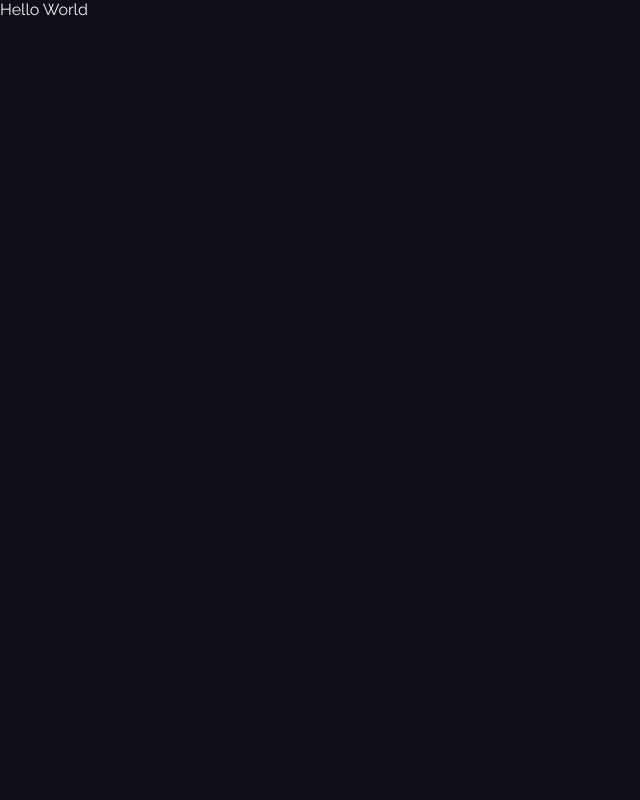
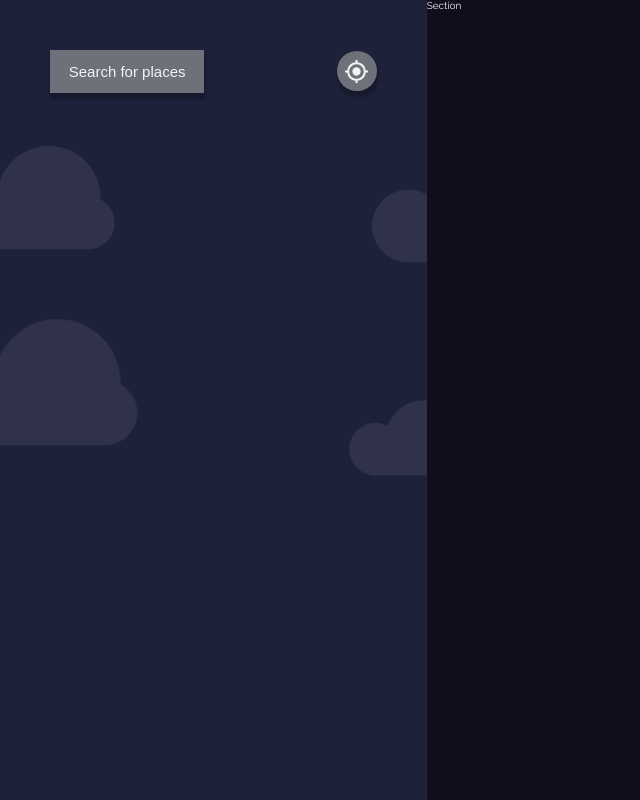
Before and after one commit to hmdNetizen/weather-app, a React (Create React App) app: page / in a window 1280 px wide. Shown: the whole page, without its empty margins (0-640 px from the left). Built offline with nearby package versions, Linux system fonts and the light colour scheme.

Commit message:
Implemented the layout of the aside and the  main sections

```diff
--- a/package.json
+++ b/package.json
@@ -13,6 +13,7 @@
     "axios": "^0.21.1",
     "react": "^17.0.2",
     "react-dom": "^17.0.2",
+    "react-icons": "^4.2.0",
     "react-redux": "^7.2.4",
     "react-scripts": "4.0.3",
     "redux": "^4.1.0",
--- /dev/null
+++ b/src/components/layouts/Aside.tsx
@@ -0,0 +1,22 @@
+import cloudBackground from "../../assets/Cloud-background.png";
+import { MdMyLocation } from "react-icons/md";
+
+const AsideContent: React.FC = () => {
+  return (
+    <aside className="aside">
+      <img
+        src={cloudBackground}
+        alt="cloud background"
+        className="aside__background"
+      />
+      <div className="aside__wrapper">
+        <button className="aside__button">Search for places</button>
+        <div className="aside__icon__wrapper">
+          <MdMyLocation size={25} />
+        </div>
+      </div>
+    </aside>
+  );
+};
+
+export default AsideContent;
--- /dev/null
+++ b/src/components/layouts/MainContents.tsx
@@ -0,0 +1,12 @@
+import AsideContent from "./Aside";
+
+const MainContents: React.FC = () => {
+  return (
+    <main className="main">
+      <AsideContent />
+      <section className="section">Section</section>
+    </main>
+  );
+};
+
+export default MainContents;
--- a/src/index.tsx
+++ b/src/index.tsx
@@ -1,8 +1,13 @@
 import ReactDOM from "react-dom";
 import "./sass/index.css";
+import MainContents from "./components/layouts/MainContents";
 
 const App = () => {
-  return <div>Hello World</div>;
+  return (
+    <div>
+      <MainContents />
+    </div>
+  );
 };
 
 ReactDOM.render(<App />, document.getElementById("root"));
--- a/src/sass/abstracts/_variables.scss
+++ b/src/sass/abstracts/_variables.scss
@@ -2,3 +2,6 @@
 $color-primary: #100e1d;
 $color-secondary: #1e213a;
 $color-white: #f3f3f3;
+$color-grey: #6e707a;
+$color-grey-1: #666669;
+$color-grey-2: #535355;
--- a/src/sass/base/_base.scss
+++ b/src/sass/base/_base.scss
@@ -4,6 +4,10 @@
   padding: 0;
   margin: 0;
   box-sizing: border-box;
+}
+
+html {
+  font-size: 62.5%;
 }
 
 body {
--- a/src/sass/index.css
+++ b/src/sass/index.css
@@ -5,6 +5,10 @@
   margin: 0;
   -webkit-box-sizing: border-box;
           box-sizing: border-box;
+}
+
+html {
+  font-size: 62.5%;
 }
 
 body {
@@ -20,4 +24,86 @@ ul {
 a {
   text-decoration: none;
 }
+
+.aside {
+  background: #1e213a;
+  height: 100%;
+  position: relative;
+  overflow: hidden;
+  padding: 5em;
+}
+
+.aside__background {
+  max-width: 75em;
+  position: absolute;
+  top: 10em;
+  left: -11em;
+  opacity: 0.075;
+}
+
+.aside__wrapper {
+  display: -webkit-box;
+  display: -ms-flexbox;
+  display: flex;
+  -webkit-box-pack: justify;
+      -ms-flex-pack: justify;
+          justify-content: space-between;
+  -webkit-box-align: center;
+      -ms-flex-align: center;
+          align-items: center;
+}
+
+.aside__button {
+  background: #6e707a;
+  color: #f3f3f3;
+  font-size: 1.5rem;
+  font-weight: 400;
+  padding: 0.85em 1.25em;
+  border: 0;
+  outline: none;
+  cursor: pointer;
+  -webkit-box-shadow: 1px 5px 3px 1px rgba(0, 0, 0, 0.25);
+  box-shadow: 1px 5px 3px 1px rgba(0, 0, 0, 0.25);
+}
+
+.aside__button:hover {
+  background: #666669;
+}
+
+.aside__button:active {
+  outline: none;
+  background: #535355;
+}
+
+.aside__icon__wrapper {
+  display: -webkit-box;
+  display: -ms-flexbox;
+  display: flex;
+  -webkit-box-pack: center;
+      -ms-flex-pack: center;
+          justify-content: center;
+  -webkit-box-align: center;
+      -ms-flex-align: center;
+          align-items: center;
+  width: 4em;
+  height: 4em;
+  background: #6e707a;
+  border-radius: 50%;
+  -webkit-box-shadow: 1px 5px 3px 1px rgba(0, 0, 0, 0.25);
+  box-shadow: 1px 5px 3px 1px rgba(0, 0, 0, 0.25);
+}
+
+.main {
+  display: -ms-grid;
+  display: grid;
+  -ms-grid-columns: 1fr 2fr;
+      grid-template-columns: 1fr 2fr;
+  height: 100vh;
+}
+
+.section {
+  -webkit-box-flex: 2;
+      -ms-flex: 2;
+          flex: 2;
+}
 /*# sourceMappingURL=index.css.map */
--- a/src/sass/index.scss
+++ b/src/sass/index.scss
@@ -1,2 +1,5 @@
 @import "abstracts/variables";
 @import "base/base";
+@import "layout/aside";
+@import "layout/main";
+@import "layout/section";
--- /dev/null
+++ b/src/sass/layout/_aside.scss
@@ -0,0 +1,57 @@
+.aside {
+  background: $color-secondary;
+  height: 100%;
+  position: relative;
+  overflow: hidden;
+  padding: 5em;
+
+  &__background {
+    max-width: 75em;
+    position: absolute;
+    top: 10em;
+    left: -11em;
+    opacity: 0.075;
+  }
+
+  &__wrapper {
+    display: flex;
+    justify-content: space-between;
+    align-items: center;
+  }
+
+  &__button {
+    background: $color-grey;
+    color: $color-white;
+    font-size: 1.5rem;
+    font-weight: 400;
+    padding: 0.85em 1.25em;
+    border: 0;
+    outline: none;
+    cursor: pointer;
+    -webkit-box-shadow: 1px 5px 3px 1px rgba(0, 0, 0, 0.25);
+    -moz-box-shadow: 1px 5px 3px 1px rgba(0, 0, 0, 0.25);
+    box-shadow: 1px 5px 3px 1px rgba(0, 0, 0, 0.25);
+
+    &:hover {
+      background: $color-grey-1;
+    }
+
+    &:active {
+      outline: none;
+      background: $color-grey-2;
+    }
+  }
+
+  &__icon__wrapper {
+    display: flex;
+    justify-content: center;
+    align-items: center;
+    width: 4em;
+    height: 4em;
+    background: $color-grey;
+    border-radius: 50%;
+    -webkit-box-shadow: 1px 5px 3px 1px rgba(0, 0, 0, 0.25);
+    -moz-box-shadow: 1px 5px 3px 1px rgba(0, 0, 0, 0.25);
+    box-shadow: 1px 5px 3px 1px rgba(0, 0, 0, 0.25);
+  }
+}
--- /dev/null
+++ b/src/sass/layout/_main.scss
@@ -0,0 +1,5 @@
+.main {
+  display: grid;
+  grid-template-columns: 1fr 2fr;
+  height: 100vh;
+}
--- /dev/null
+++ b/src/sass/layout/_section.scss
@@ -0,0 +1,3 @@
+.section {
+  flex: 2;
+}
```
Also changed, not shown: 2 other files (tests, documents, lock files or other folders).
